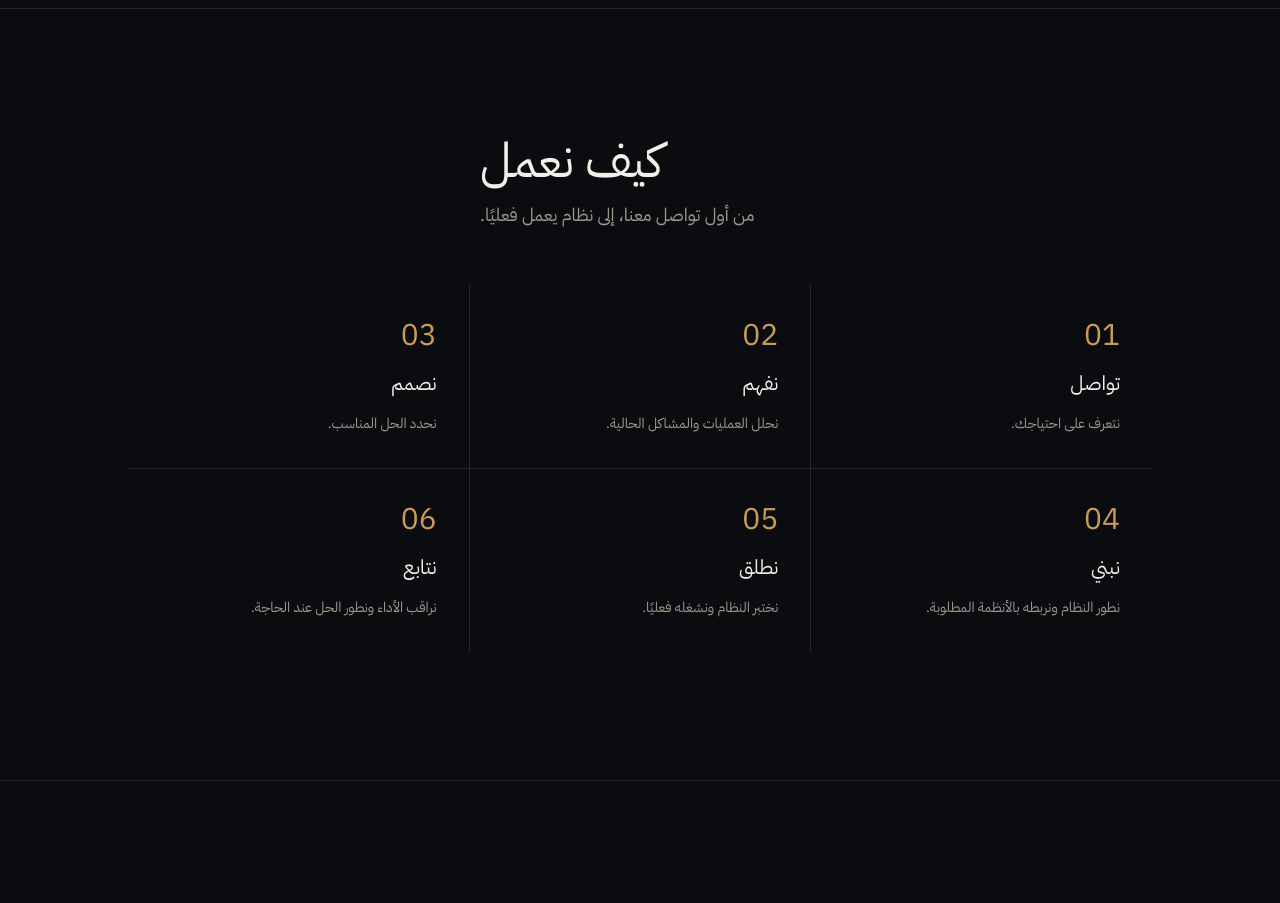
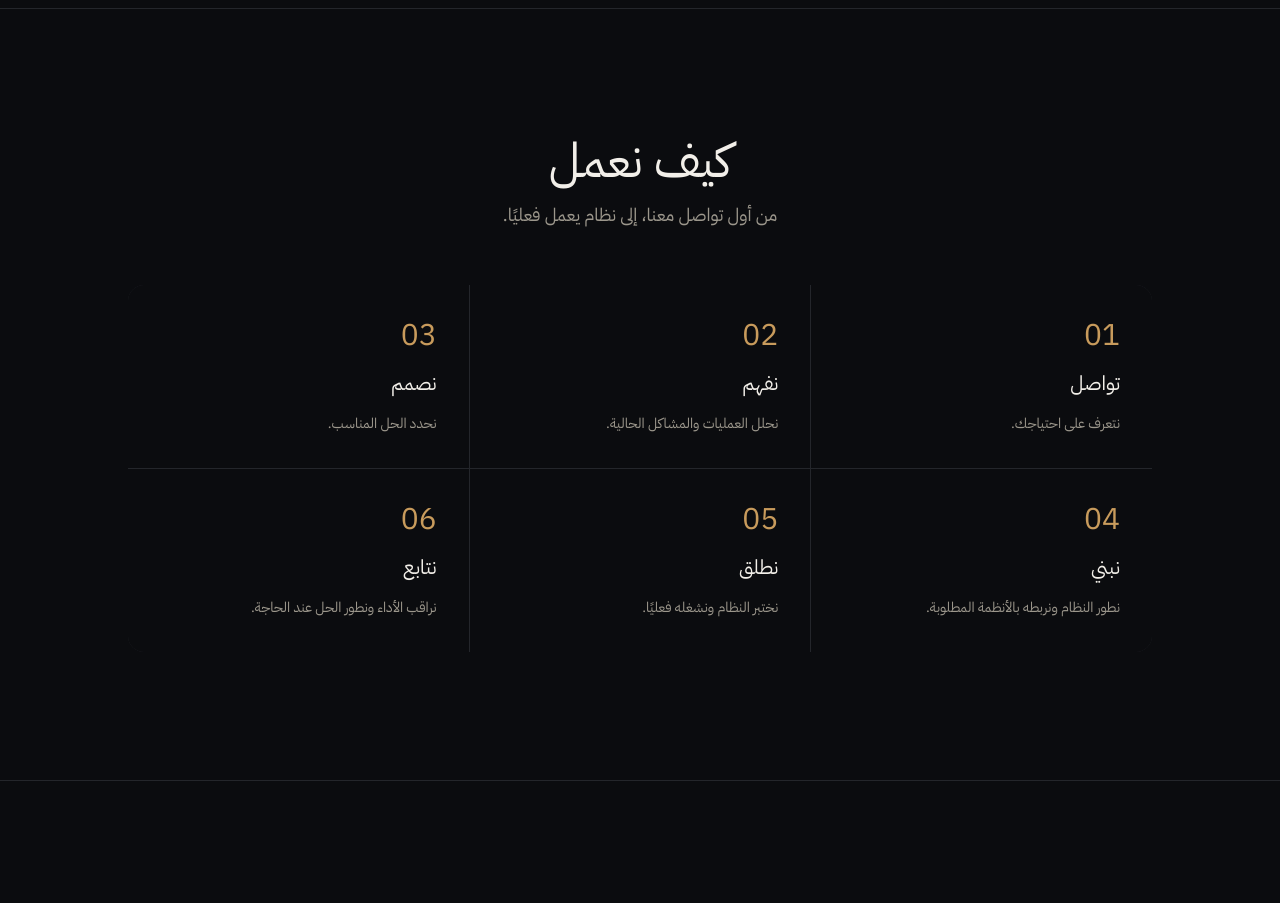
Before and after one commit to WWW-Alhnani-COM/wusool-ai, a React (Vite) app: page / in a window 1280 px wide. Shown: the part 8260-9163 px from the top of the page. Built offline with nearby package versions, Linux system fonts and the light colour scheme.

Commit message:
Refactor SectionHeading component usage

```diff
--- a/src/components/sections/ProcessTimeline.tsx
+++ b/src/components/sections/ProcessTimeline.tsx
@@ -13,15 +13,12 @@ export function ProcessTimeline() {
       id="how-we-work"
     >
       <Container className="flex flex-col gap-14">
-        {/* Section Heading */}
-        <div className="w-full text-center">
-          <SectionHeading
-            heading="كيف نعمل"
-            description="من أول تواصل معنا، إلى نظام يعمل فعليًا."
-          />
-        </div>
+        <SectionHeading
+          heading="كيف نعمل"
+          description="من أول تواصل معنا، إلى نظام يعمل فعليًا."
+          align="center"
+        />
 
-        {/* Process Steps */}
         <ol className="grid grid-cols-1 sm:grid-cols-2 lg:grid-cols-3 gap-px bg-base-line rounded-2xl overflow-hidden">
           {processSteps.map((step, i) => (
             <motion.li
```
